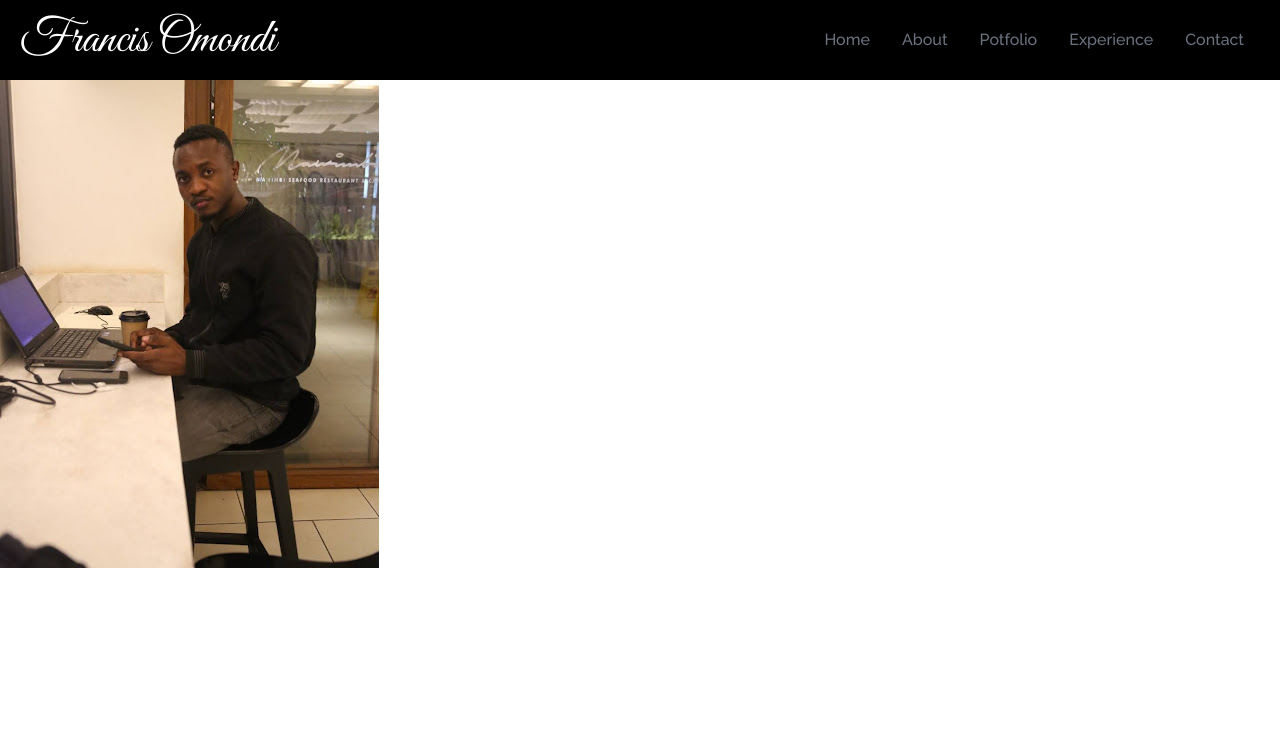
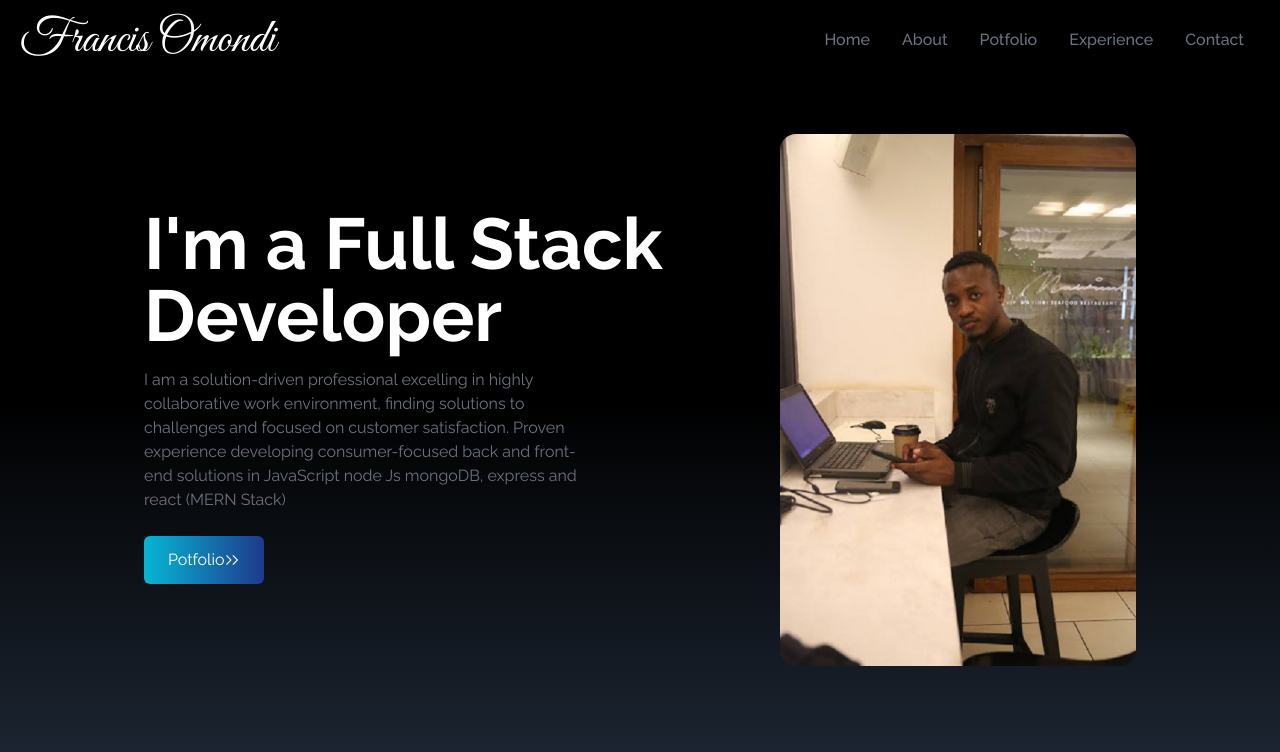
Before and after one commit to Francisomondi/Francis_potfolio, a React (Create React App) app: page / in a window 1280 px wide. Shown: the top 752 px of the page. Built offline with nearby package versions, Linux system fonts and the light colour scheme; a web font is replaced by a local one.

Commit message:
potfolio button

```diff
--- a/src/components/Home.jsx
+++ b/src/components/Home.jsx
@@ -1,10 +1,32 @@
 import React from 'react'
 import myImage from "../assets/aziz.jpg"
+import { RxDoubleArrowRight } from "react-icons/rx";
 
 const Home = () => {
     return (
-        <div>
-            <img src={myImage} alt="this is my icon" />
+        <div name="home" className='h-screen w-full bg-gradient-to-b from-black via-black to-gray-800 '>
+            <div className='max-w-screen-lg mx-auto flex flex-col items-center justify-center h-full px-4 md:flex-row'>
+                <div className='flex flex-col justify-center h-full'>
+                    <h2 className='text-4xl sm:text-7xl font-bold text-white'>I'm a Full Stack Developer</h2>
+                    <p className='text-gray-500 py-4 max-w-md'>I am a solution-driven professional excelling in highly collaborative work
+                        environment, finding solutions to challenges and focused on customer
+                        satisfaction. Proven experience developing consumer-focused back and
+                        front-end solutions in JavaScript node Js mongoDB, express and react
+                        (MERN Stack)</p>
+                    <div>
+                        <button className='text-white w-fit px-6 py-3 my-2 flex items-center rounded-md bg-gradient-to-r from-cyan-500 to-blue-900'>Potfolio
+                            <span>
+                                <RxDoubleArrowRight />
+                            </span>
+                        </button>
+                    </div>
+                </div>
+
+                <div>
+                    <img src={myImage} alt="myself" className='rounded-2xl w-2/3 md:w-full mx-auto' />
+                </div>
+
+            </div>
         </div>
     )
 }
```
Also changed, not shown: src/assets/aziz.jpg.
